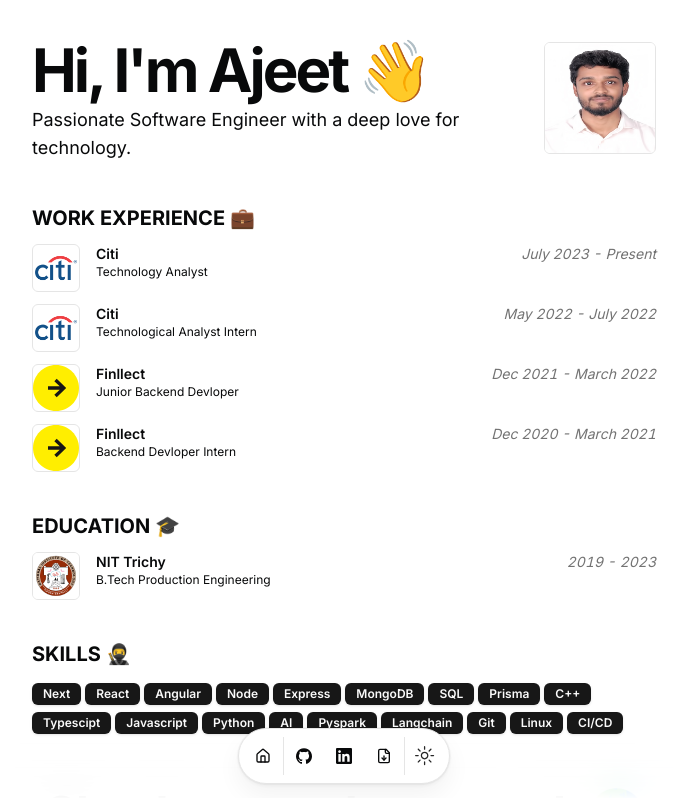
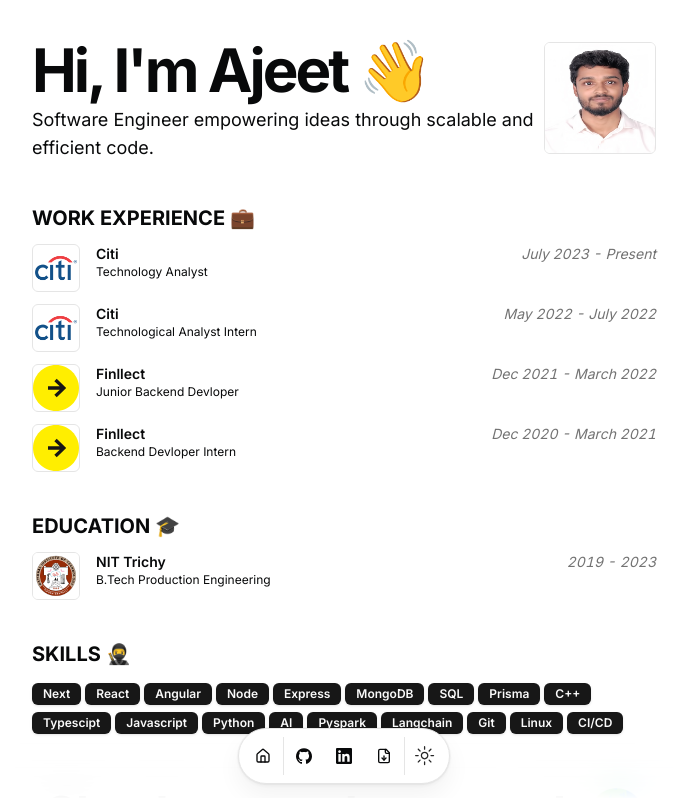
Before and after one commit to thetsajeet/portfolio, a Next.js app: page / in a window 1280 px wide. Shown: the top 798 px of the page, without its empty margins (296-985 px from the left). Built offline with nearby package versions, Linux system fonts and the light colour scheme.

Commit message:
fix: title description

```diff
--- a/src/data/resume.tsx
+++ b/src/data/resume.tsx
@@ -7,7 +7,8 @@
   url: "https://ajeet-portfolio.vercel.app/", // TODO: to update after deployment
   location: "Pune, Maharashtra, India",
   locationLink: "https://www.google.com/maps/place/pune",
-  description: "Passionate Software Engineer with a deep love for technology.",
+  description:
+    "Software Engineer empowering ideas through scalable and efficient code.",
   summary: `TL;DR
   Seeker, Questioner, Doer.
   As a passionate software developer with a keen interest in the crossroads of technology, finance, and startups, I’m on a mission to drive innovation and efficiency at Citi. It's not just about slinging code in any old framework—after all, anyone (or anything) can do that! It’s about crafting clean, maintainable code within solid architectures, documenting the process, and building systems that serve humanity.
```
